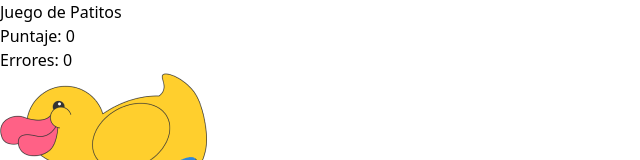
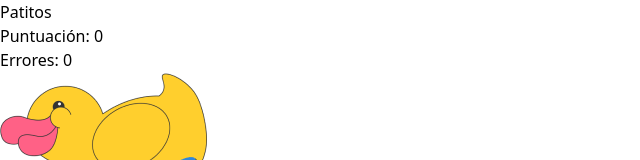
Before and after one commit to marcmarfer/Meraki-games, a React (Vite) app: page /patitos in a window 1280 px wide. Shown: the top 160 px of the page, without its empty margins (0-640 px from the left). Built offline with nearby package versions, Linux system fonts and the light colour scheme.

Commit message:
Moar patitos

```diff
--- a/src/juegos/patitos/Patitos.jsx
+++ b/src/juegos/patitos/Patitos.jsx
@@ -1,5 +1,6 @@
 import React, { useState, useEffect } from 'react';
 
+// Idea: tres constantes. patitosEasy, patitosMid, patitosHard
 const patitos = [
   { id: 1, color: 'rosa' },
   { id: 2, color: 'rojo' },
@@ -19,7 +20,7 @@ function shuffle(array) {
   return shuffledArray;
 }
 
-function App() {
+function Patitos() {
   const [shuffledPatitos, setShuffledPatitos] = useState([]);
   const [score, setScore] = useState(0);
   const [mistakes, setMistakes] = useState(0);
@@ -52,8 +53,8 @@ function App() {
 
   return (
     <div className="container mx-auto py-8 text-center">
-      <h1 className="text-3xl font-bold mb-4">Juego de Patitos</h1>
-      <p>Puntaje: {score}</p>
+      <h1 className="text-3xl font-bold mb-4">Patitos</h1>
+      <p>Puntuación: {score}</p>
       <p>Errores: {mistakes}</p>
       <div className="grid grid-cols-3 gap-4 mt-8">
         {shuffledPatitos.map((patito) => (
@@ -70,4 +71,4 @@ function App() {
   );
 }
 
-export default App;
+export default Patitos;
```
